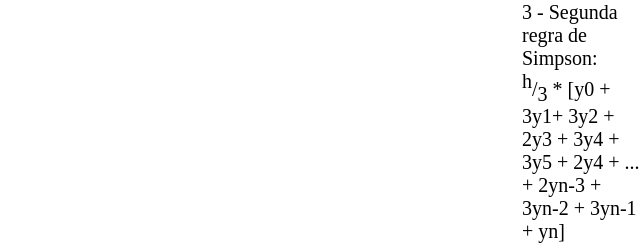
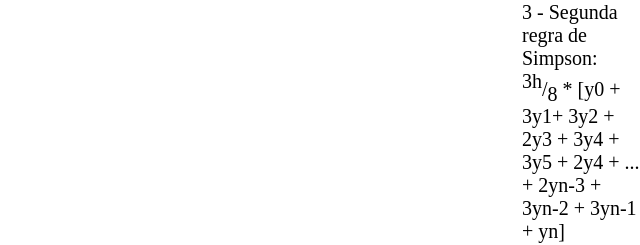
Before and after one commit to CarlosPieper/bezier, a plain HTML site: page index.html in a window 1280 px wide. Shown: the part 993-1238 px from the top of the page, 640-1280 px from the left. Drawn offline with Linux system fonts and the light colour scheme.

Commit message:
update formula

```diff
--- a/index.html
+++ b/index.html
@@ -90,7 +90,7 @@
         <span class="math" id="simpson1"></span>
         <span class="math">
             3 - Segunda regra de Simpson:<br>
-            <sup>h</sup>/<sub>3</sub> *
+            <sup>3h</sup>/<sub>8</sub> *
             <span>
                 [y0 + 3y1+ 3y2 + 2y3 + 3y4 + 3y5 + 2y4 + ... + 2yn-3 + 3yn-2 + 3yn-1 + yn]
             </span>
```
